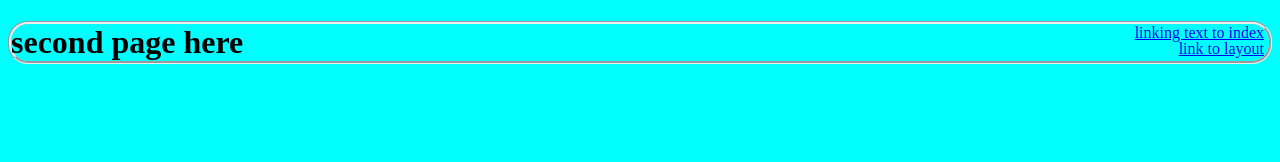
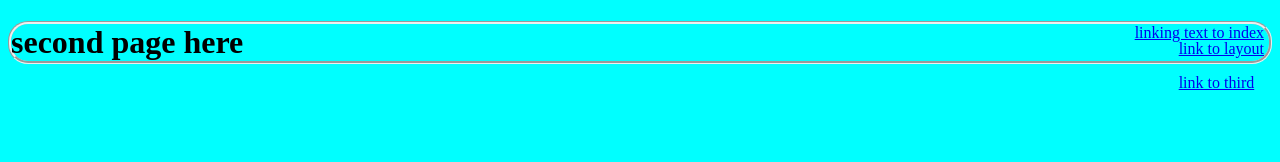
Before and after one commit to EliasMusse/EliasMusse.github.io, a plain HTML site: page index.html/second.html in a window 1280 px wide. Shown: the top 162 px of the page. Drawn offline with Linux system fonts and the light colour scheme.

Commit message:
Update second.html

```diff
--- a/index.html/second.html
+++ b/index.html/second.html
@@ -59,6 +59,9 @@ padding-left: 20px
 
 <div class="layoutlink">
     <a href="layout.html">link to layout</a>
+    <p>
+        <a href="third.html">link to third</a>
+    </p>
 </div>
 
 <div class="para1">
@@ -85,3 +88,4 @@ padding-left: 20px
 
 
 </body>
+</html>
```
